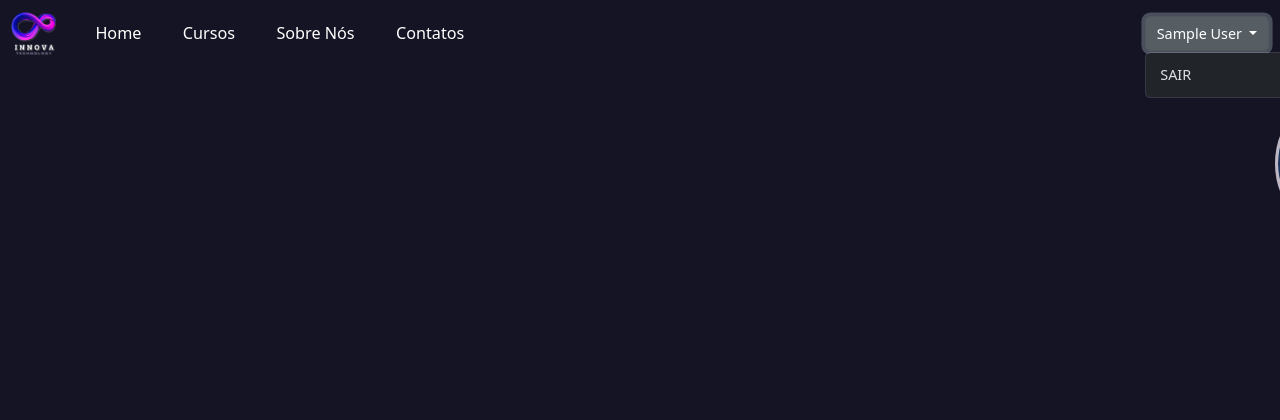
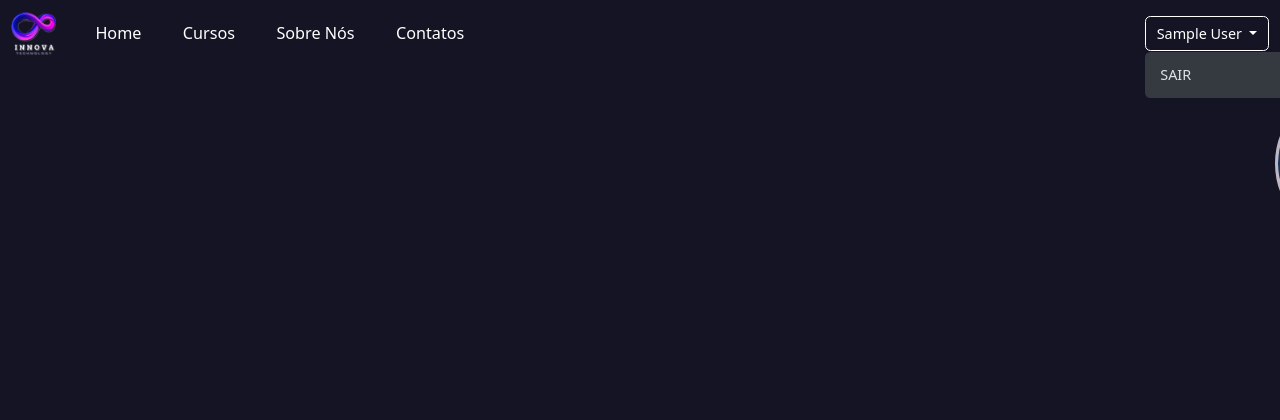
Before and after one commit to ErickSerique/Innova-Tech, a PHP site: page /index.php in a window 1280 px wide, after a click that opens the changed part. Shown: the top 420 px of the page. Run offline with PHP 8.4, Linux system fonts and the light colour scheme; the visitor is signed in with stand-in values (Sample User, id 1); some libraries are stand-ins or nearby versions.

Commit message:
Update index.php

```diff
--- a/siteinnova/site/html/index.php
+++ b/siteinnova/site/html/index.php
@@ -126,11 +126,11 @@ $nomeUsuario = isset($_SESSION['nome']) ? htmlspecialchars($_SESSION['nome']) :
       <?php if ($nomeUsuario): ?>
         <!-- Botão personalizado com o nome do usuário -->
         <div class="dropdown">
-          <button class="btn btn-secondary dropdown-toggle" type="button" data-bs-toggle="dropdown" aria-expanded="false">
+          <button class="btn btn-dark1 dropdown-toggle" type="button10" data-bs-toggle="dropdown" aria-expanded="false">
             <?=$nomeUsuario?>
           </button>
-          <ul class="dropdown-menu">
-            <li><a href="./logout.php"><button class="dropdown-item" type="button"></a>SAIR</button></a></li>
+          <ul class="dropdown-menu dropdown-menu-dark">
+            <li><a href="./logout.php"><button class="dropdown-item" type="button10"></a>SAIR</button></a></li>
           </ul>
         </div>
 
```
